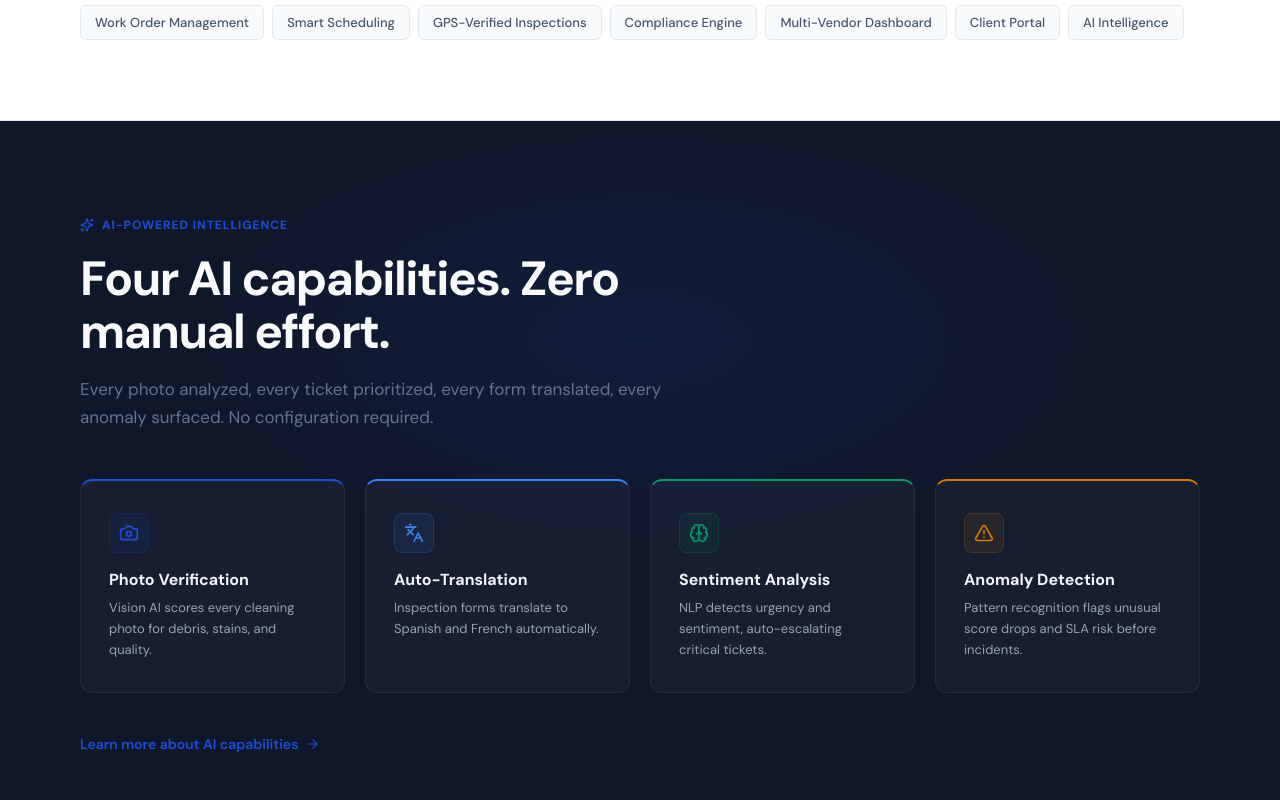
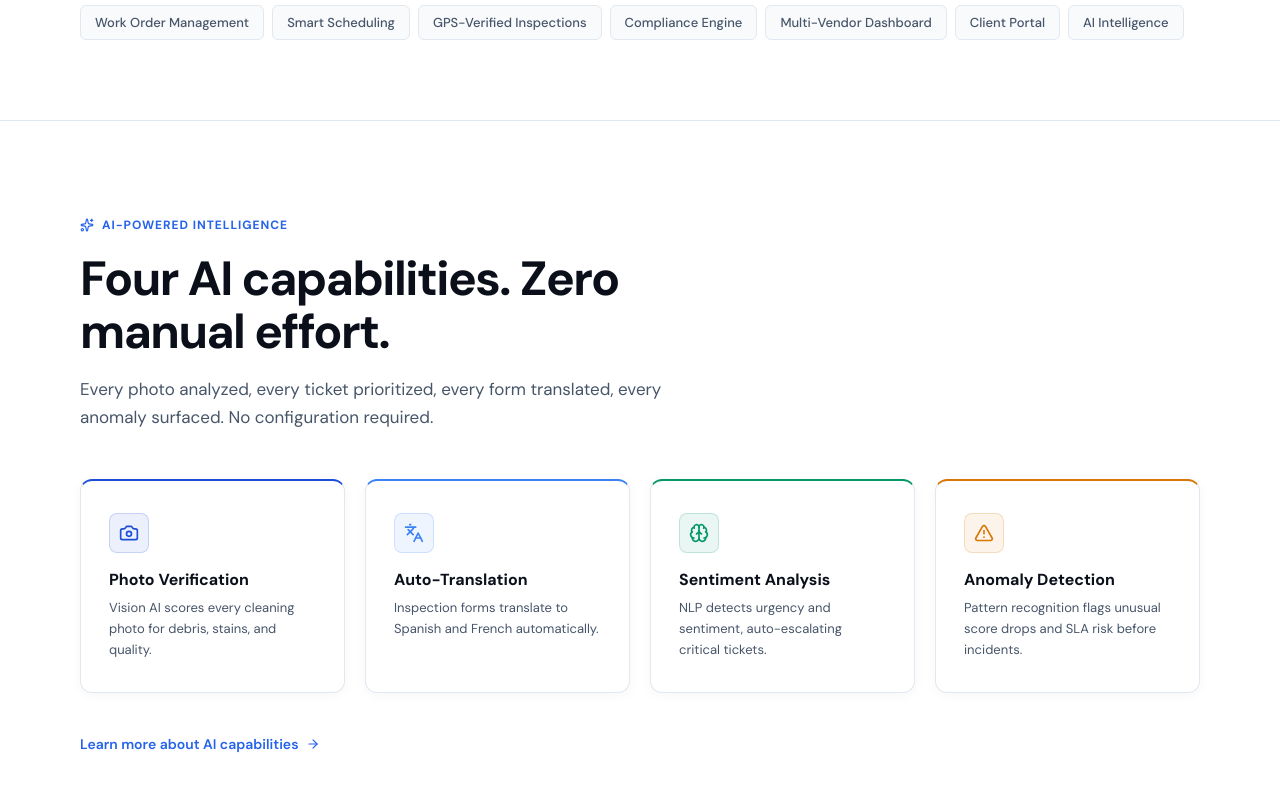
Before and after one commit to IQSFlow/iqs-flow-marketing, a Next.js app: page /features in a window 1280 px wide. Shown: the part 500-1300 px from the top of the page. Built offline with nearby package versions, Linux system fonts and the light colour scheme.

Commit message:
fix(features): white AI section to alternate, add 4th card on /features/ai

```diff
--- a/src/app/features/page.tsx
+++ b/src/app/features/page.tsx
@@ -177,33 +177,26 @@ export default function FeaturesPage() {
         </div>
       </section>
 
-      {/* ── AI Intelligence (top placement) ── */}
+      {/* ── AI Intelligence (top placement, white to alternate with dark feature #1) ── */}
       <section
         id="ai-intelligence"
         style={{
           padding: "96px 32px",
-          background: ink[800],
+          background: "#ffffff",
+          borderBottom: `1px solid ${ink[100]}`,
           position: "relative",
           overflow: "hidden",
         }}
       >
-        <div
-          style={{
-            position: "absolute",
-            inset: 0,
-            background: "radial-gradient(ellipse 60% 50% at 50% 30%, rgba(29,78,216,0.1) 0%, transparent 60%)",
-            pointerEvents: "none",
-          }}
-        />
         <div style={{ maxWidth: 1120, margin: "0 auto", position: "relative", zIndex: 1 }}>
-          <div style={{ display: "flex", alignItems: "center", gap: 8, fontSize: 12, fontWeight: 700, letterSpacing: "0.08em", textTransform: "uppercase" as const, color: "#1d4ed8", marginBottom: 20 }}>
+          <div style={{ display: "flex", alignItems: "center", gap: 8, fontSize: 12, fontWeight: 700, letterSpacing: "0.08em", textTransform: "uppercase" as const, color: accent, marginBottom: 20 }}>
             <Sparkles size={14} />
             AI-Powered Intelligence
           </div>
-          <h2 style={{ fontSize: "clamp(32px, 4vw, 48px)", fontWeight: 800, letterSpacing: "-1.5px", lineHeight: 1.1, marginBottom: 16, color: "#f8fafc", maxWidth: 700 }}>
+          <h2 style={{ fontSize: "clamp(32px, 4vw, 48px)", fontWeight: 800, letterSpacing: "-1.5px", lineHeight: 1.1, marginBottom: 16, color: ink[900], maxWidth: 700 }}>
             Four AI capabilities. Zero manual effort.
           </h2>
-          <p style={{ fontSize: 17, color: ink[400], lineHeight: 1.65, marginBottom: 48, maxWidth: 600 }}>
+          <p style={{ fontSize: 17, color: ink[500], lineHeight: 1.65, marginBottom: 48, maxWidth: 600 }}>
             Every photo analyzed, every ticket prioritized, every form translated, every anomaly surfaced. No configuration required.
           </p>
 
@@ -218,24 +211,25 @@ export default function FeaturesPage() {
                 key={title}
                 className="ai-card"
                 style={{
-                  background: "rgba(255,255,255,0.03)",
-                  border: "1px solid rgba(255,255,255,0.06)",
+                  background: "#ffffff",
+                  border: `1px solid ${ink[100]}`,
                   borderRadius: 12,
                   padding: "32px 28px",
                   borderTop: `2px solid ${color}`,
+                  boxShadow: "0 2px 12px rgba(15,23,42,0.04)",
                 }}
               >
                 <div style={{ width: 40, height: 40, borderRadius: 8, background: `${color}15`, border: `1px solid ${color}30`, display: "flex", alignItems: "center", justifyContent: "center", marginBottom: 16 }}>
                   <Icon size={20} style={{ color }} />
                 </div>
-                <h3 style={{ fontSize: 16, fontWeight: 700, color: "#f1f5f9", margin: "0 0 8px" }}>{title}</h3>
-                <p style={{ fontSize: 13, color: ink[300], lineHeight: 1.6, margin: 0 }}>{desc}</p>
+                <h3 style={{ fontSize: 16, fontWeight: 700, color: ink[900], margin: "0 0 8px" }}>{title}</h3>
+                <p style={{ fontSize: 13, color: ink[500], lineHeight: 1.6, margin: 0 }}>{desc}</p>
               </div>
             ))}
           </div>
 
           <div style={{ marginTop: 40 }}>
-            <Link href="/features/ai" style={{ display: "inline-flex", alignItems: "center", gap: 8, fontSize: 14, fontWeight: 600, color: "#1d4ed8", textDecoration: "none" }}>
+            <Link href="/features/ai" style={{ display: "inline-flex", alignItems: "center", gap: 8, fontSize: 14, fontWeight: 600, color: accent, textDecoration: "none" }}>
               Learn more about AI capabilities <ArrowRight size={14} />
             </Link>
           </div>
```
Also changed, not shown: src/app/features/ai/page.tsx (+16 -0 lines).
